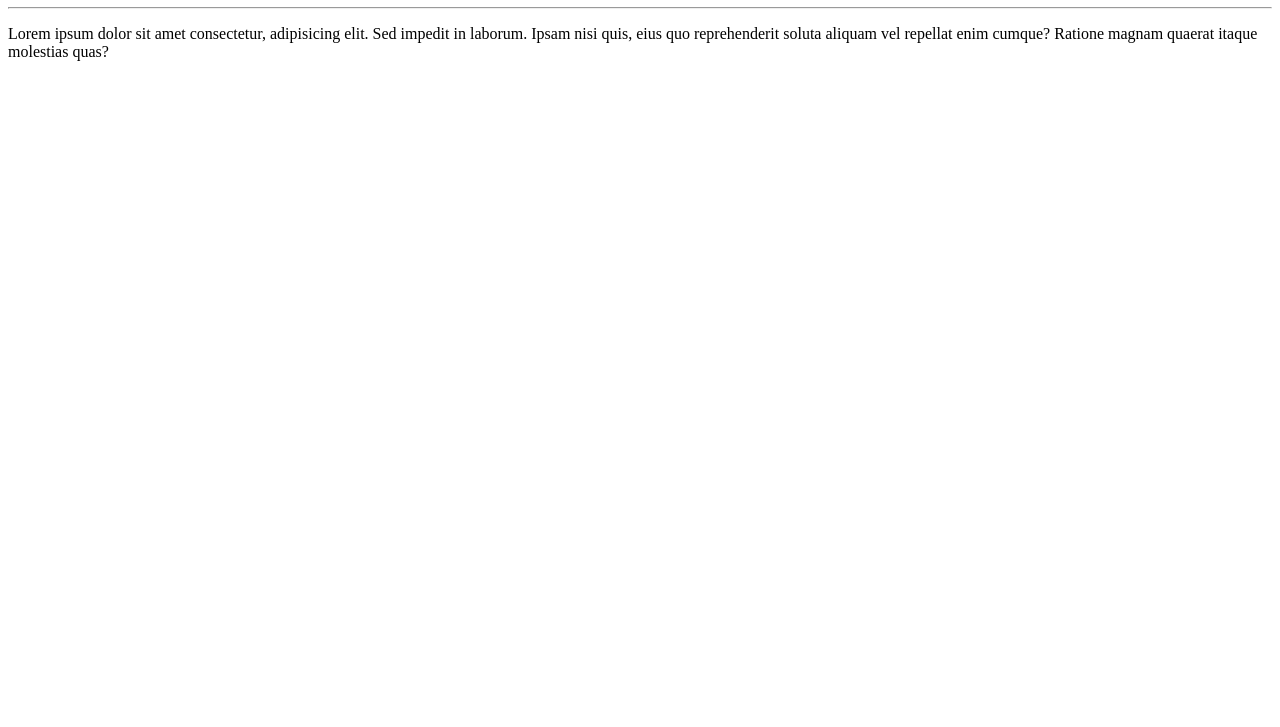
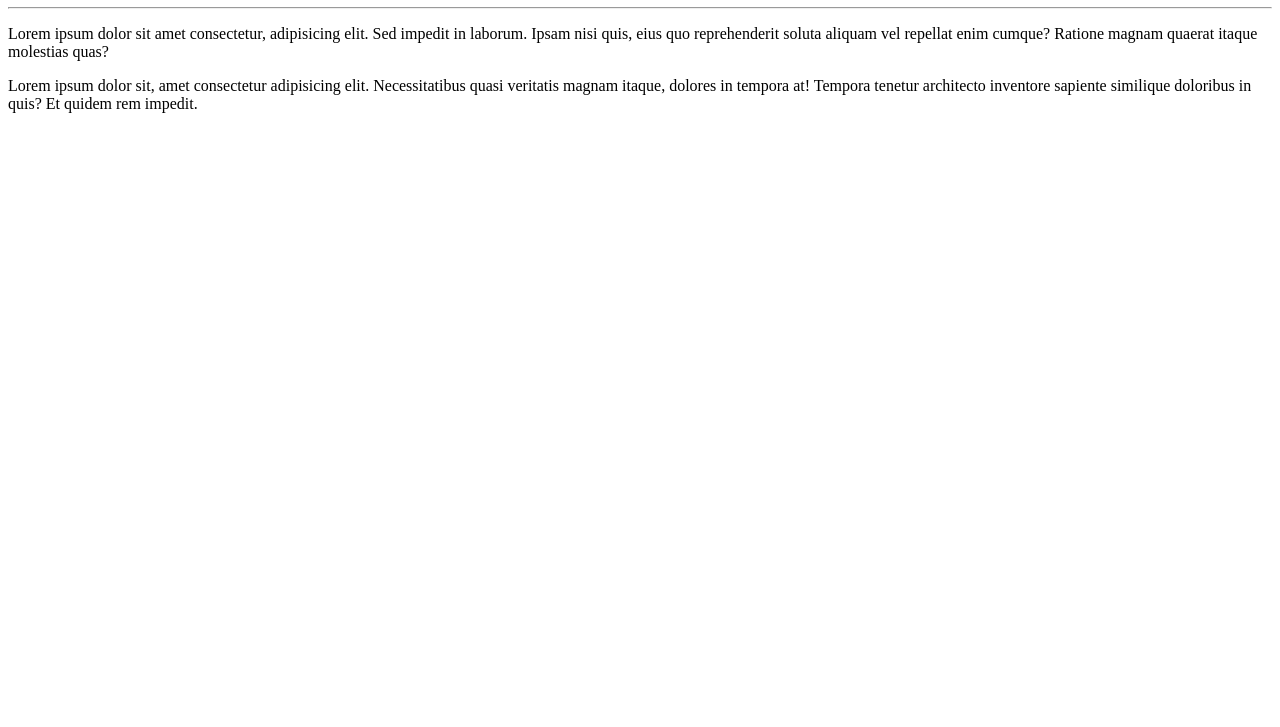
Before and after one commit to leonardomosso/Ola-Mundo, a plain HTML site: page site-exemplo/index.html in a window 1280 px wide. Shown: the part 73-800 px from the top of the page. Drawn offline with Linux system fonts and the light colour scheme.

Commit message:
adicionei um parágrafo

```diff
--- a/site-exemplo/index.html
+++ b/site-exemplo/index.html
@@ -10,6 +10,6 @@
     <h1>Olá, Mundo!</h1>
     <hr>
     <p>Lorem ipsum dolor sit amet consectetur, adipisicing elit. Sed impedit in laborum. Ipsam nisi quis, eius quo reprehenderit soluta aliquam vel repellat enim cumque? Ratione magnam quaerat itaque molestias quas?</p>
-
+    <p>Lorem ipsum dolor sit, amet consectetur adipisicing elit. Necessitatibus quasi veritatis magnam itaque, dolores in tempora at! Tempora tenetur architecto inventore sapiente similique doloribus in quis? Et quidem rem impedit.</p>
 </body>
 </html>
```
